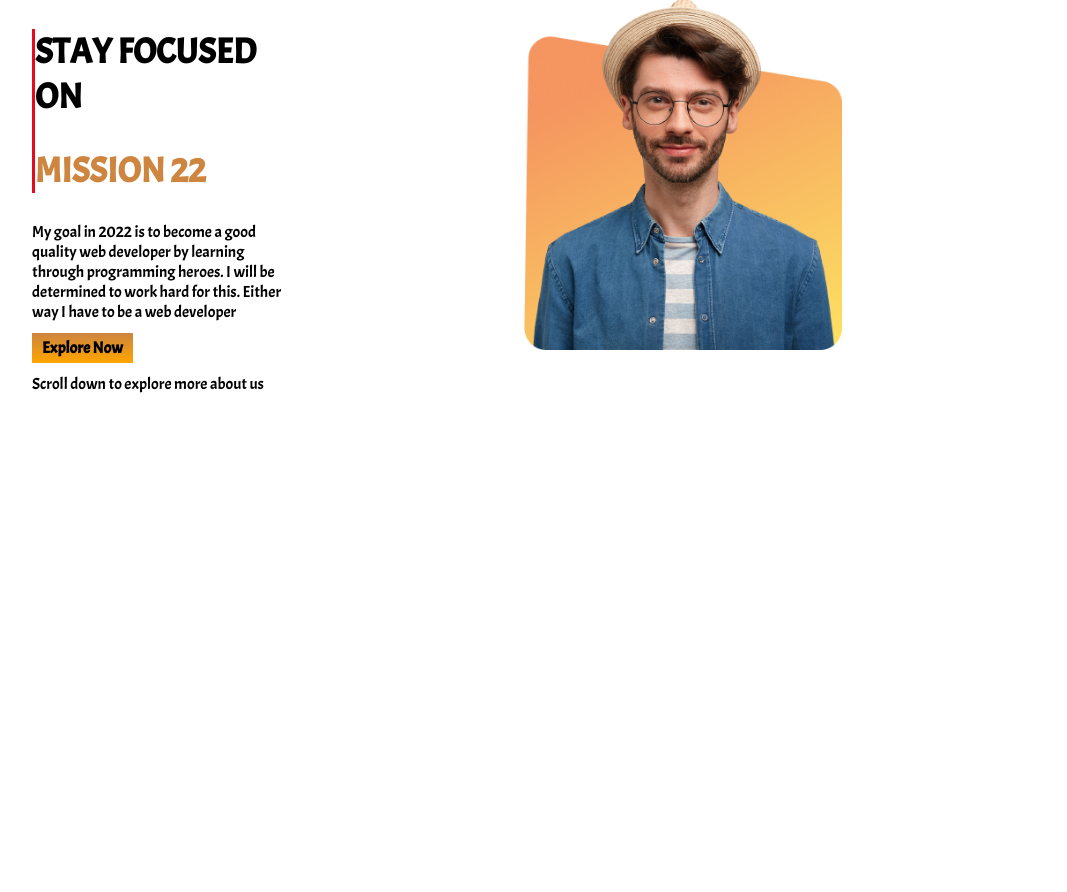
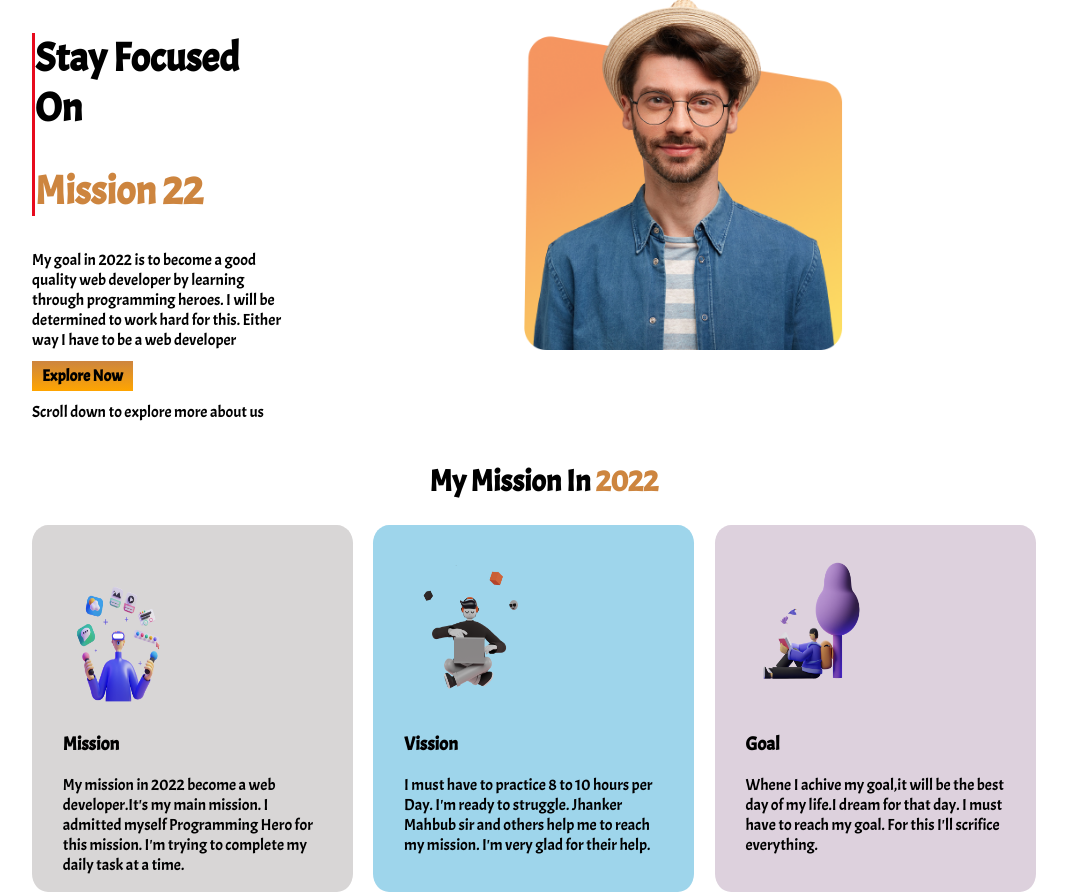
Before and after one commit to Utsho2848/html-css-project, a plain HTML site: page index.html in a window 1280 px wide. Shown: the whole page, without its empty margins (96-1163 px from the left). Before the commit the page ends 800 px from the top, so only its background shows below. Drawn offline with Linux system fonts and the light colour scheme.

Commit message:
mission area added

```diff
--- a/index.html
+++ b/index.html
@@ -14,8 +14,8 @@
     <section class="header-sec">
        <div class="header-flex">
             <div class="head-border">
-                <h1>STAY FOCUSED ON</h1>
-                <h1 class="name-color">MISSION 22</h1>
+                <h1>Stay Focused On</h1>
+                <h1 class="name-color">Mission 22</h1>
             </div>
             <p>My goal in 2022 is to become a good quality web developer by learning through programming heroes.  I will be determined to work hard for this.  Either way I have to be a web developer</p>
             <a class="button" href="">Explore Now</a>
@@ -25,7 +25,28 @@
         <img class="header-flex" src="images/person/person-1.png" alt="">
         </div>
     </section>
-    <section></section>
+    <!--header section ended-->
+    <section class="mission-sec">
+        <h2>My Mission In <span class="name-color">2022</span></h2>
+        <div class="mission-cont-area">
+            <div id="mission-one" class="mission-cont">
+                <img src="images/illustrators/illustrator-1.png" alt="">
+                <h3>Mission</h3>
+                <p> My mission in 2022 become a web developer.It's my main mission. I admitted myself Programming Hero for this mission. I'm trying to complete my daily task at a time.</p>
+            </div>
+            <div id="mission-two" class="mission-cont">
+                <img src="images/illustrators/illustrator-2.png" alt="">
+                <h3>Vission</h3>
+                <p>I must have to practice 8 to 10 hours per Day. I'm ready to struggle. Jhanker Mahbub sir and others help me to reach my mission. I'm very glad for their help.</p>
+            </div>
+            <div id="mission-three" class="mission-cont">
+                <img src="images/illustrators/illustrator-3.png" alt="">
+                <h3>Goal</h3>
+                <p>Whene I achive my goal,it will be the best day of my life.I dream for that day. I must have to reach my goal. For this I'll scrifice everything.</p>
+            </div>
+        </div>
+    </section>
+    <!--mission section ended-->
     <section></section>
     <section></section>
     <section></section>
--- a/style.css
+++ b/style.css
@@ -4,8 +4,19 @@ body{
     font-family:'Acme', sans-serif;
 }
 h1{
-    font-size: 35px;
+    font-size: 40px;
 }
+h2{
+    font-size: 30px;
+}
+.button{
+    padding:5px 10px;
+    background-image: linear-gradient(peru,orange);
+    text-decoration: none;
+    font-weight: bold;
+    color: black;
+}
+/*common css end*/
 .header-sec{
     margin-left: 10%;
     display: flex;
@@ -21,10 +32,35 @@ h1{
 .name-color{
     color: peru;
 }
-.button{
-    padding:5px 10px;
-    background-image: linear-gradient(peru,orange);
-    text-decoration: none;
-    font-weight: bold;
-    color: black;
+
+/*header css end*/
+.mission-sec{
+    margin:0 10%;
 }
+.mission-sec h2{
+    text-align: center;
+}
+.mission-cont-area{
+    display: flex;
+}
+.mission-cont{
+    width: 30%;
+    padding: 3%;
+    margin-right: 2%;
+    border-radius: 5%;
+}
+.mission-cont img{
+    height: 50%;
+    width: 50%;
+}
+#mission-one{
+    background-color: rgb(216, 214, 214);
+
+}
+#mission-two{
+    background-color: rgb(158, 213, 235);
+}
+#mission-three{
+    background-color: rgb(221, 209, 221);
+}
+/*mission area css ended*/
```
